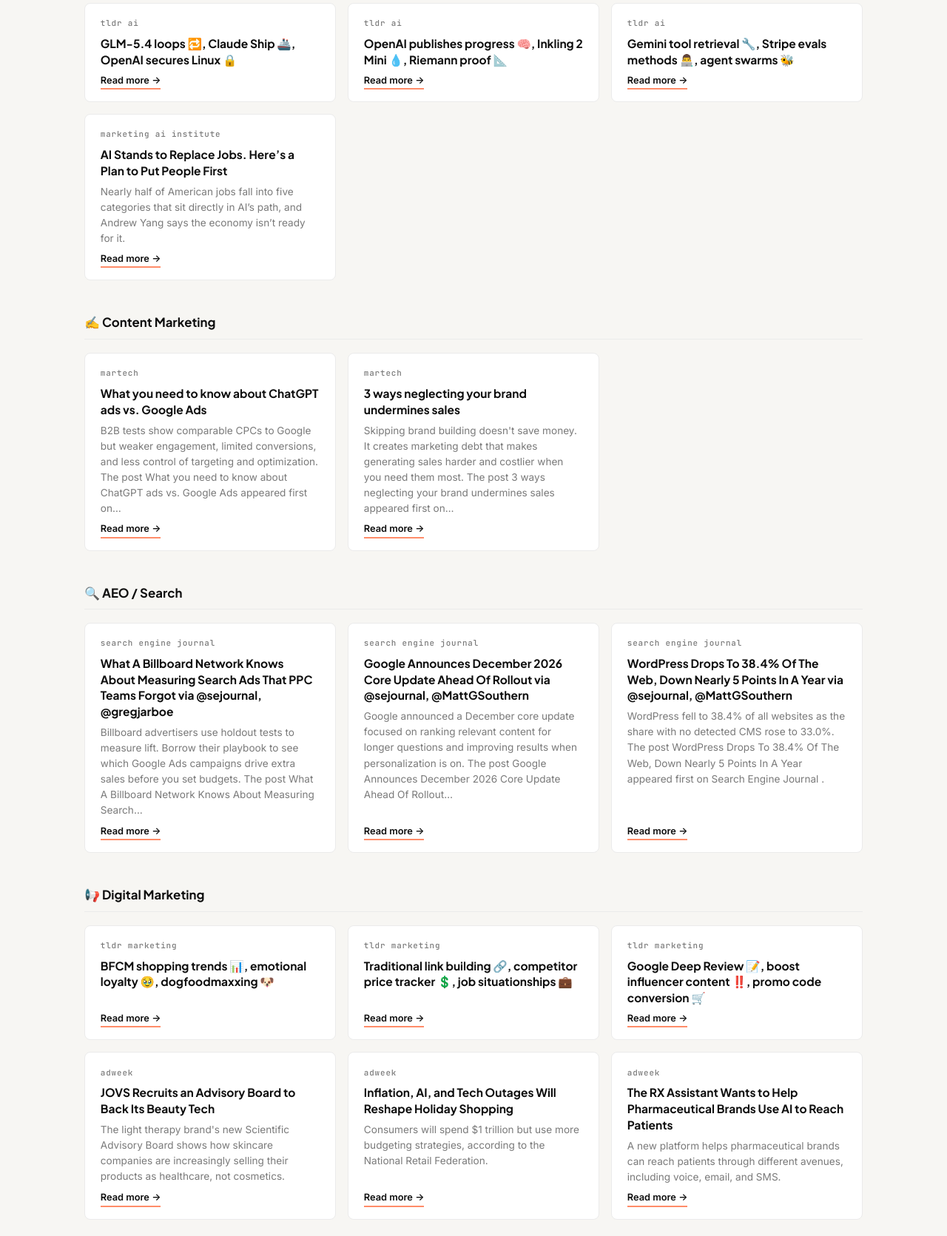
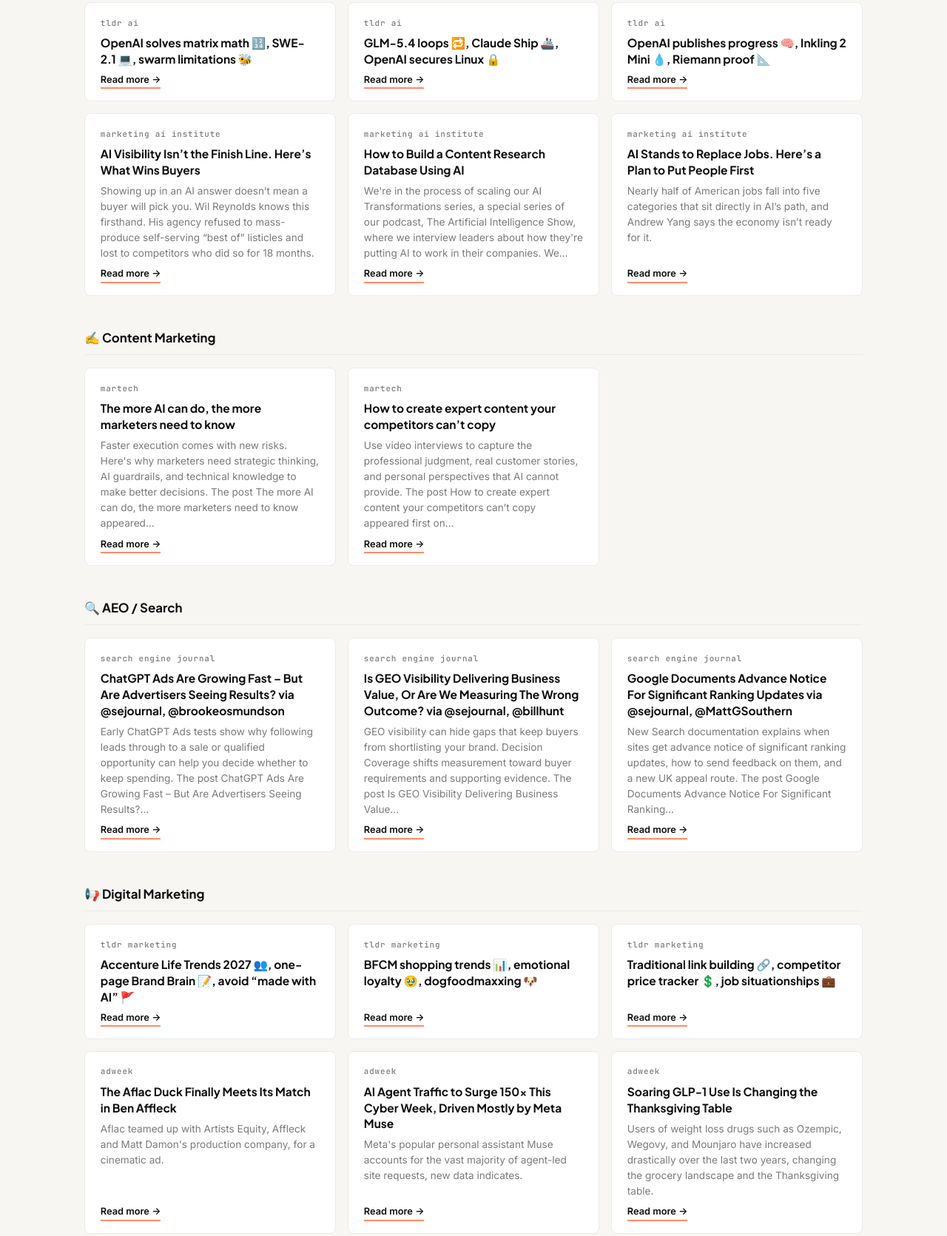
Before and after one commit to dpnation/daily-marketing-digest, a plain HTML site: page index.html in a window 1280 px wide. Shown: the part 558-2229 px from the top of the page at 74% size. Drawn offline with Linux system fonts and the light colour scheme.

Commit message:
Daily digest: 2026-11-25

```diff
--- a/index.html
+++ b/index.html
@@ -3,7 +3,7 @@
 <head>
   <meta charset="UTF-8" />
   <meta name="viewport" content="width=device-width, initial-scale=1.0" />
-  <title>Daily Marketing Digest — November 24, 2026</title>
+  <title>Daily Marketing Digest — November 25, 2026</title>
   <link rel="icon" type="image/png" href="favicon.png" />
   <link rel="preconnect" href="https://fonts.googleapis.com" />
   <link href="https://fonts.googleapis.com/css2?family=Plus+Jakarta+Sans:wght@600;700;800&family=Inter:wght@400;500;600&family=JetBrains+Mono:wght@400;500&display=swap" rel="stylesheet" />
@@ -154,7 +154,7 @@
     <div class="header-inner">
       <div class="header-eyebrow">dpnation</div>
       <h1>Daily Marketing Digest</h1>
-      <div class="header-date">Tuesday, November 24, 2026 · 17 stories</div>
+      <div class="header-date">Wednesday, November 25, 2026 · 20 stories</div>
     </div>
   </header>
 
@@ -165,21 +165,33 @@
         <div class="cards-grid">
         <article class="card">
           <div class="card-source">Product Marketing Alliance</div>
+          <h3 class="card-title"><a href="https://www.productmarketingalliance.com/building-a-yearly-wrapped/" target="_blank" rel="noopener">Building a yearly wrapped</a></h3>
+          <p class="card-summary">Build a Spotify Wrapped-style year in review for your product. A step-by-step guide for product marketers, from picking the data to launching the campaign.</p>
+          <a href="https://www.productmarketingalliance.com/building-a-yearly-wrapped/" target="_blank" rel="noopener" class="read-more">Read more →</a>
+        </article>
+        <article class="card">
+          <div class="card-source">Product Marketing Alliance</div>
+          <h3 class="card-title"><a href="https://www.productmarketingalliance.com/storytelling-is-now-a-job-title/" target="_blank" rel="noopener">Storytelling is now a job title. Here&#x27;s why PMMs should be applying</a></h3>
+          <p class="card-summary">Head of Storytelling roles pay up to $570K, and the skills they need look like a PMM job spec. What 55 job ads mean for PMMs.</p>
+          <a href="https://www.productmarketingalliance.com/storytelling-is-now-a-job-title/" target="_blank" rel="noopener" class="read-more">Read more →</a>
+        </article>
+        <article class="card">
+          <div class="card-source">Product Marketing Alliance</div>
           <h3 class="card-title"><a href="https://www.productmarketingalliance.com/analyst-relations-plan-framework/" target="_blank" rel="noopener">Analyst relations plan</a></h3>
           <p class="card-summary">Your step-by-step plan for a focused, effective analyst relations program.</p>
           <a href="https://www.productmarketingalliance.com/analyst-relations-plan-framework/" target="_blank" rel="noopener" class="read-more">Read more →</a>
-        </article>
-        <article class="card">
-          <div class="card-source">Product Marketing Alliance</div>
-          <h3 class="card-title"><a href="https://www.productmarketingalliance.com/get-hired-and-hire-better-practical-pmm-playbook/" target="_blank" rel="noopener">How Yi Lin Pei and Jonathan Pipek, co-founders of 3AM Recruiting, are closing the PMM hiring canyon</a></h3>
-          <p class="card-summary">How PMMs and hiring managers find their match.</p>
-          <a href="https://www.productmarketingalliance.com/get-hired-and-hire-better-practical-pmm-playbook/" target="_blank" rel="noopener" class="read-more">Read more →</a>
         </article>
         </div>
       </section>
       <section class="topic-section">
         <h2 class="topic-heading">🤖 AI &amp; Marketing Tech</h2>
         <div class="cards-grid">
+        <article class="card">
+          <div class="card-source">TLDR AI</div>
+          <h3 class="card-title"><a href="https://tldr.tech/ai/2026-11-25" target="_blank" rel="noopener">OpenAI solves matrix math 🔢, SWE-2.1 💻, swarm limitations 🐝</a></h3>
+
+          <a href="https://tldr.tech/ai/2026-11-25" target="_blank" rel="noopener" class="read-more">Read more →</a>
+        </article>
         <article class="card">
           <div class="card-source">TLDR AI</div>
           <h3 class="card-title"><a href="https://tldr.tech/ai/2026-11-24" target="_blank" rel="noopener">GLM-5.4 loops 🔁, Claude Ship 🚢, OpenAI secures Linux 🔒</a></h3>
@@ -193,10 +205,16 @@
           <a href="https://tldr.tech/ai/2026-11-23" target="_blank" rel="noopener" class="read-more">Read more →</a>
         </article>
         <article class="card">
-          <div class="card-source">TLDR AI</div>
-          <h3 class="card-title"><a href="https://tldr.tech/ai/2026-11-20" target="_blank" rel="noopener">Gemini tool retrieval 🔧, Stripe evals methods 👨‍💻, agent swarms 🐝</a></h3>
-
-          <a href="https://tldr.tech/ai/2026-11-20" target="_blank" rel="noopener" class="read-more">Read more →</a>
+          <div class="card-source">Marketing AI Institute</div>
+          <h3 class="card-title"><a href="https://www.marketingaiinstitute.com/blog/ai-that-wins-buyers-maicon-2026" target="_blank" rel="noopener">AI Visibility Isn’t the Finish Line. Here’s What Wins Buyers</a></h3>
+          <p class="card-summary">Showing up in an AI answer doesn’t mean a buyer will pick you. Wil Reynolds knows this firsthand. His agency refused to mass-produce self-serving “best of” listicles and lost to competitors who did so for 18 months.</p>
+          <a href="https://www.marketingaiinstitute.com/blog/ai-that-wins-buyers-maicon-2026" target="_blank" rel="noopener" class="read-more">Read more →</a>
+        </article>
+        <article class="card">
+          <div class="card-source">Marketing AI Institute</div>
+          <h3 class="card-title"><a href="https://www.marketingaiinstitute.com/blog/build-a-content-research-database-with-ai" target="_blank" rel="noopener">How to Build a Content Research Database Using AI</a></h3>
+          <p class="card-summary">We&#x27;re in the process of scaling our AI Transformations series, a special series of our podcast, The Artificial Intelligence Show, where we interview leaders about how they&#x27;re putting AI to work in their companies. We…</p>
+          <a href="https://www.marketingaiinstitute.com/blog/build-a-content-research-database-with-ai" target="_blank" rel="noopener" class="read-more">Read more →</a>
         </article>
         <article class="card">
           <div class="card-source">Marketing AI Institute</div>
@@ -211,15 +229,15 @@
         <div class="cards-grid">
         <article class="card">
           <div class="card-source">MarTech</div>
-          <h3 class="card-title"><a href="https://martech.org/what-you-need-to-know-about-chatgpt-ads-vs-google-ads/" target="_blank" rel="noopener">What you need to know about ChatGPT ads vs. Google Ads</a></h3>
-          <p class="card-summary">B2B tests show comparable CPCs to Google but weaker engagement, limited conversions, and less control of targeting and optimization. The post What you need to know about ChatGPT ads vs. Google Ads appeared first on…</p>
-          <a href="https://martech.org/what-you-need-to-know-about-chatgpt-ads-vs-google-ads/" target="_blank" rel="noopener" class="read-more">Read more →</a>
+          <h3 class="card-title"><a href="https://martech.org/the-more-ai-can-do-the-more-marketers-need-to-know/" target="_blank" rel="noopener">The more AI can do, the more marketers need to know</a></h3>
+          <p class="card-summary">Faster execution comes with new risks. Here&#x27;s why marketers need strategic thinking, AI guardrails, and technical knowledge to make better decisions. The post The more AI can do, the more marketers need to know appeared…</p>
+          <a href="https://martech.org/the-more-ai-can-do-the-more-marketers-need-to-know/" target="_blank" rel="noopener" class="read-more">Read more →</a>
         </article>
         <article class="card">
           <div class="card-source">MarTech</div>
-          <h3 class="card-title"><a href="https://martech.org/3-ways-neglecting-your-brand-undermines-sales/" target="_blank" rel="noopener">3 ways neglecting your brand undermines sales</a></h3>
-          <p class="card-summary">Skipping brand building doesn&#x27;t save money. It creates marketing debt that makes generating sales harder and costlier when you need them most. The post 3 ways neglecting your brand undermines sales appeared first on…</p>
-          <a href="https://martech.org/3-ways-neglecting-your-brand-undermines-sales/" target="_blank" rel="noopener" class="read-more">Read more →</a>
+          <h3 class="card-title"><a href="https://martech.org/how-to-create-expert-content-your-competitors-cant-copy/" target="_blank" rel="noopener">How to create expert content your competitors can’t copy</a></h3>
+          <p class="card-summary">Use video interviews to capture the professional judgment, real customer stories, and personal perspectives that AI cannot provide. The post How to create expert content your competitors can’t copy appeared first on…</p>
+          <a href="https://martech.org/how-to-create-expert-content-your-competitors-cant-copy/" target="_blank" rel="noopener" class="read-more">Read more →</a>
         </article>
         </div>
       </section>
@@ -228,27 +246,33 @@
         <div class="cards-grid">
         <article class="card">
           <div class="card-source">Search Engine Journal</div>
-          <h3 class="card-title"><a href="https://www.searchenginejournal.com/what-a-billboard-network-knows-about-measuring-search-ads-that-ppc-teams-forgot/597854/" target="_blank" rel="noopener">What A Billboard Network Knows About Measuring Search Ads That PPC Teams Forgot via @sejournal, @gregjarboe</a></h3>
-          <p class="card-summary">Billboard advertisers use holdout tests to measure lift. Borrow their playbook to see which Google Ads campaigns drive extra sales before you set budgets. The post What A Billboard Network Knows About Measuring Search…</p>
-          <a href="https://www.searchenginejournal.com/what-a-billboard-network-knows-about-measuring-search-ads-that-ppc-teams-forgot/597854/" target="_blank" rel="noopener" class="read-more">Read more →</a>
+          <h3 class="card-title"><a href="https://www.searchenginejournal.com/chatgpt-ads-are-growing-fast-but-are-advertisers-seeing-results/598052/" target="_blank" rel="noopener">ChatGPT Ads Are Growing Fast – But Are Advertisers Seeing Results? via @sejournal, @brookeosmundson</a></h3>
+          <p class="card-summary">Early ChatGPT Ads tests show why following leads through to a sale or qualified opportunity can help you decide whether to keep spending. The post ChatGPT Ads Are Growing Fast – But Are Advertisers Seeing Results?…</p>
+          <a href="https://www.searchenginejournal.com/chatgpt-ads-are-growing-fast-but-are-advertisers-seeing-results/598052/" target="_blank" rel="noopener" class="read-more">Read more →</a>
         </article>
         <article class="card">
           <div class="card-source">Search Engine Journal</div>
-          <h3 class="card-title"><a href="https://www.searchenginejournal.com/google-december-2026-core-update/598760/" target="_blank" rel="noopener">Google Announces December 2026 Core Update Ahead Of Rollout via @sejournal, @MattGSouthern</a></h3>
-          <p class="card-summary">Google announced a December core update focused on ranking relevant content for longer questions and improving results when personalization is on. The post Google Announces December 2026 Core Update Ahead Of Rollout…</p>
-          <a href="https://www.searchenginejournal.com/google-december-2026-core-update/598760/" target="_blank" rel="noopener" class="read-more">Read more →</a>
+          <h3 class="card-title"><a href="https://www.searchenginejournal.com/is-geo-visibility-delivering-business-value-or-are-we-measuring-the-wrong-outcome/594064/" target="_blank" rel="noopener">Is GEO Visibility Delivering Business Value, Or Are We Measuring The Wrong Outcome? via @sejournal, @billhunt</a></h3>
+          <p class="card-summary">GEO visibility can hide gaps that keep buyers from shortlisting your brand. Decision Coverage shifts measurement toward buyer requirements and supporting evidence. The post Is GEO Visibility Delivering Business Value…</p>
+          <a href="https://www.searchenginejournal.com/is-geo-visibility-delivering-business-value-or-are-we-measuring-the-wrong-outcome/594064/" target="_blank" rel="noopener" class="read-more">Read more →</a>
         </article>
         <article class="card">
           <div class="card-source">Search Engine Journal</div>
-          <h3 class="card-title"><a href="https://www.searchenginejournal.com/wordpress-drops-to-38-5-of-the-web-down-nearly-5-points-in-a-year/598175/" target="_blank" rel="noopener">WordPress Drops To 38.4% Of The Web, Down Nearly 5 Points In A Year via @sejournal, @MattGSouthern</a></h3>
-          <p class="card-summary">WordPress fell to 38.4% of all websites as the share with no detected CMS rose to 33.0%. The post WordPress Drops To 38.4% Of The Web, Down Nearly 5 Points In A Year appeared first on Search Engine Journal .</p>
-          <a href="https://www.searchenginejournal.com/wordpress-drops-to-38-5-of-the-web-down-nearly-5-points-in-a-year/598175/" target="_blank" rel="noopener" class="read-more">Read more →</a>
+          <h3 class="card-title"><a href="https://www.searchenginejournal.com/google-documents-advance-notice-for-significant-ranking-updates/598773/" target="_blank" rel="noopener">Google Documents Advance Notice For Significant Ranking Updates via @sejournal, @MattGSouthern</a></h3>
+          <p class="card-summary">New Search documentation explains when sites get advance notice of significant ranking updates, how to send feedback on them, and a new UK appeal route. The post Google Documents Advance Notice For Significant Ranking…</p>
+          <a href="https://www.searchenginejournal.com/google-documents-advance-notice-for-significant-ranking-updates/598773/" target="_blank" rel="noopener" class="read-more">Read more →</a>
         </article>
         </div>
       </section>
       <section class="topic-section">
         <h2 class="topic-heading">📢 Digital Marketing</h2>
         <div class="cards-grid">
+        <article class="card">
+          <div class="card-source">TLDR Marketing</div>
+          <h3 class="card-title"><a href="https://tldr.tech/marketing/2026-11-25" target="_blank" rel="noopener">Accenture Life Trends 2027 👥, one-page Brand Brain 📝, avoid “made with AI” 🚩</a></h3>
+
+          <a href="https://tldr.tech/marketing/2026-11-25" target="_blank" rel="noopener" class="read-more">Read more →</a>
+        </article>
         <article class="card">
           <div class="card-source">TLDR Marketing</div>
           <h3 class="card-title"><a href="https://tldr.tech/marketing/2026-11-24" target="_blank" rel="noopener">BFCM shopping trends 📊, emotional loyalty 🥹, dogfoodmaxxing 🐶</a></h3>
@@ -262,35 +286,29 @@
           <a href="https://tldr.tech/marketing/2026-11-23" target="_blank" rel="noopener" class="read-more">Read more →</a>
         </article>
         <article class="card">
-          <div class="card-source">TLDR Marketing</div>
-          <h3 class="card-title"><a href="https://tldr.tech/marketing/2026-11-20" target="_blank" rel="noopener">Google Deep Review 📝, boost influencer content ‼️, promo code conversion 🛒</a></h3>
-
-          <a href="https://tldr.tech/marketing/2026-11-20" target="_blank" rel="noopener" class="read-more">Read more →</a>
+          <div class="card-source">Adweek</div>
+          <h3 class="card-title"><a href="https://www.adweek.com/creativity/the-aflac-duck-finally-meets-its-match-in-ben-affleck/" target="_blank" rel="noopener">The Aflac Duck Finally Meets Its Match in Ben Affleck</a></h3>
+          <p class="card-summary">Aflac teamed up with Artists Equity, Affleck and Matt Damon&#x27;s production company, for a cinematic ad.</p>
+          <a href="https://www.adweek.com/creativity/the-aflac-duck-finally-meets-its-match-in-ben-affleck/" target="_blank" rel="noopener" class="read-more">Read more →</a>
         </article>
         <article class="card">
           <div class="card-source">Adweek</div>
-          <h3 class="card-title"><a href="https://www.adweek.com/brand-marketing/jovs-recruits-an-advisory-board-to-back-its-beauty-tech/" target="_blank" rel="noopener">JOVS Recruits an Advisory Board to Back Its Beauty Tech</a></h3>
-          <p class="card-summary">The light therapy brand&#x27;s new Scientific Advisory Board shows how skincare companies are increasingly selling their products as healthcare, not cosmetics.</p>
-          <a href="https://www.adweek.com/brand-marketing/jovs-recruits-an-advisory-board-to-back-its-beauty-tech/" target="_blank" rel="noopener" class="read-more">Read more →</a>
+          <h3 class="card-title"><a href="https://www.adweek.com/commerce/ai-agent-traffic-to-surge-150x-this-cyber-week-driven-mostly-by-meta-muse/" target="_blank" rel="noopener">AI Agent Traffic to Surge 150x This Cyber Week, Driven Mostly by Meta Muse</a></h3>
+          <p class="card-summary">Meta&#x27;s popular personal assistant Muse accounts for the vast majority of agent-led site requests, new data indicates.</p>
+          <a href="https://www.adweek.com/commerce/ai-agent-traffic-to-surge-150x-this-cyber-week-driven-mostly-by-meta-muse/" target="_blank" rel="noopener" class="read-more">Read more →</a>
         </article>
         <article class="card">
           <div class="card-source">Adweek</div>
-          <h3 class="card-title"><a href="https://www.adweek.com/commerce/inflation-ai-and-tech-outages-will-reshape-holiday-shopping/" target="_blank" rel="noopener">Inflation, AI, and Tech Outages Will Reshape Holiday Shopping</a></h3>
-          <p class="card-summary">Consumers will spend $1 trillion but use more budgeting strategies, according to the National Retail Federation.</p>
-          <a href="https://www.adweek.com/commerce/inflation-ai-and-tech-outages-will-reshape-holiday-shopping/" target="_blank" rel="noopener" class="read-more">Read more →</a>
-        </article>
-        <article class="card">
-          <div class="card-source">Adweek</div>
-          <h3 class="card-title"><a href="https://www.adweek.com/brand-marketing/the-rx-assistant-wants-to-help-pharmaceutical-brands-use-ai-to-reach-patients/" target="_blank" rel="noopener">The RX Assistant Wants to Help Pharmaceutical Brands Use AI to Reach Patients</a></h3>
-          <p class="card-summary">A new platform helps pharmaceutical brands can reach patients through different avenues, including voice, email, and SMS.</p>
-          <a href="https://www.adweek.com/brand-marketing/the-rx-assistant-wants-to-help-pharmaceutical-brands-use-ai-to-reach-patients/" target="_blank" rel="noopener" class="read-more">Read more →</a>
+          <h3 class="card-title"><a href="https://www.adweek.com/commerce/soaring-glp-1-use-is-changing-the-thanksgiving-table/" target="_blank" rel="noopener">Soaring GLP-1 Use Is Changing the Thanksgiving Table</a></h3>
+          <p class="card-summary">Users of weight loss drugs such as Ozempic, Wegovy, and Mounjaro have increased drastically over the last two years, changing the grocery landscape and the Thanksgiving table.</p>
+          <a href="https://www.adweek.com/commerce/soaring-glp-1-use-is-changing-the-thanksgiving-table/" target="_blank" rel="noopener" class="read-more">Read more →</a>
         </article>
         </div>
       </section>
   </main>
 
   <footer>
-    curated daily by <a href="https://dpnation.com" target="_blank" rel="noopener">dpnation</a> · November 24, 2026
+    curated daily by <a href="https://dpnation.com" target="_blank" rel="noopener">dpnation</a> · November 25, 2026
   </footer>
 </body>
 </html>
```
